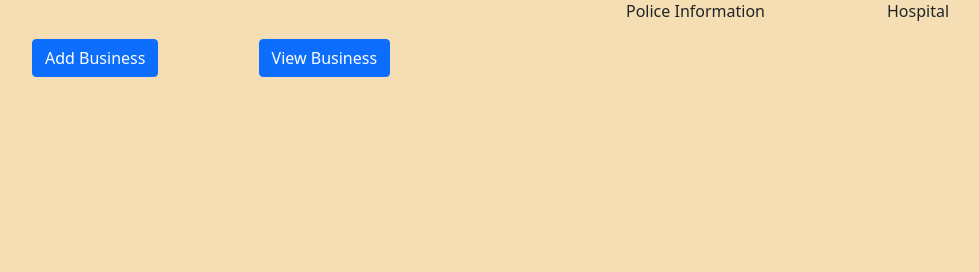
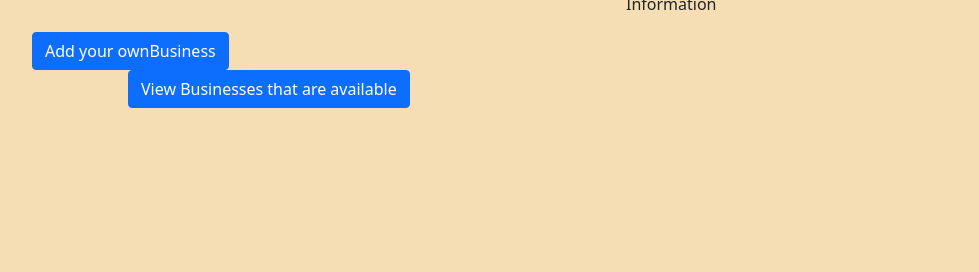
Before and after one commit to Shawn9717/Neighberhood, a Django app: template homepage/templates/hoods/hood.html in a window 1280 px wide. Shown: the part 528-800 px from the top of the page, without its empty margins (50-1029 px from the left). Run offline with Django 4.2, Linux system fonts and the light colour scheme; the template is opened without the code that fills it, so the values that code supplies are empty; some libraries are stand-ins or nearby versions; some web fonts are replaced.

```diff
--- a/homepage/templates/home/footer.html
+++ b/homepage/templates/home/footer.html
@@ -1,5 +1,5 @@
 
-    <div class="text-center p-3" style="color: green;">
+    <div class="text-center p-3" style="color: red;">
       © 2022 Copyright:
       <a class="text-light" href="https://NeighborhoodWatch">Qwanzaneighborhood.com</a>
     </div>
--- a/homepage/templates/hoods/hood.html
+++ b/homepage/templates/hoods/hood.html
@@ -49,8 +49,8 @@
 
       </div>
       <div class="col" style="margin-top: 6rem;">
-        <button type="button" class="btn btn-primary">Join neighbourhood</button>
-        <button type="button" class="btn btn-danger">Leave neighbourhood</button>
+        <button type="button" class="btn btn-primary">Join  this neighbourhood</button>
+        <button type="button" class="btn btn-danger">Leave this neighbourhood</button>
         <div class="container" style="margin-top: 3rem;">
           <div class="row row-cols-2">
             <div class="col">
@@ -60,13 +60,13 @@
             <div class="col"></div>
             <div class="col">
               <img src="https://media.istockphoto.com/photos/american-policeman-and-police-car-in-the-background-picture-id1249400249?b=1&k=20&m=1249400249&s=170667a&w=0&h=W9ISZ_KUSX5ZlYhgDbDchudq4CvGAxkuhbP8V3J61iM=" width="150" height="150">
-              <p>Police Information</p>
+              <p>Police  and inteligence Information</p>
               {{post.security_department}}
 
             </div>
             <div class="col">
               <img src="https://media.istockphoto.com/photos/modern-hospital-building-picture-id1312706504?b=1&k=20&m=1312706504&s=170667a&w=0&h=IcYI9Pm-s-JyeCOgul1DfSQAqY3hVte4uXnStOXbkaw=" width="150" height="150">
-              <p>Hospital</p>
+              <p>Hospitals</p>
               {{post.hospital_contact}}
               {% for business in context %}
               {{business.name}}
@@ -76,8 +76,8 @@
         </div>
       </div>
       <div class="col">
-        <a style="margin-left: 0rem;" href="{% url 'blog:add_blogs' %}" class="btn btn-primary" role="button">Add Business</a>
-        <a style="margin-left: 6rem;" href="{% url 'blog:blogs' %}" class="btn btn-primary" role="button">View Business</a>
+        <a style="margin-left: 0rem;" href="{% url 'blog:add_blogs' %}" class="btn btn-primary" role="button">Add  your ownBusiness</a>
+        <a style="margin-left: 6rem;" href="{% url 'blog:blogs' %}" class="btn btn-primary" role="button">View Businesses that are available</a>
 
       </div>
       <div class="col"></div>
```
